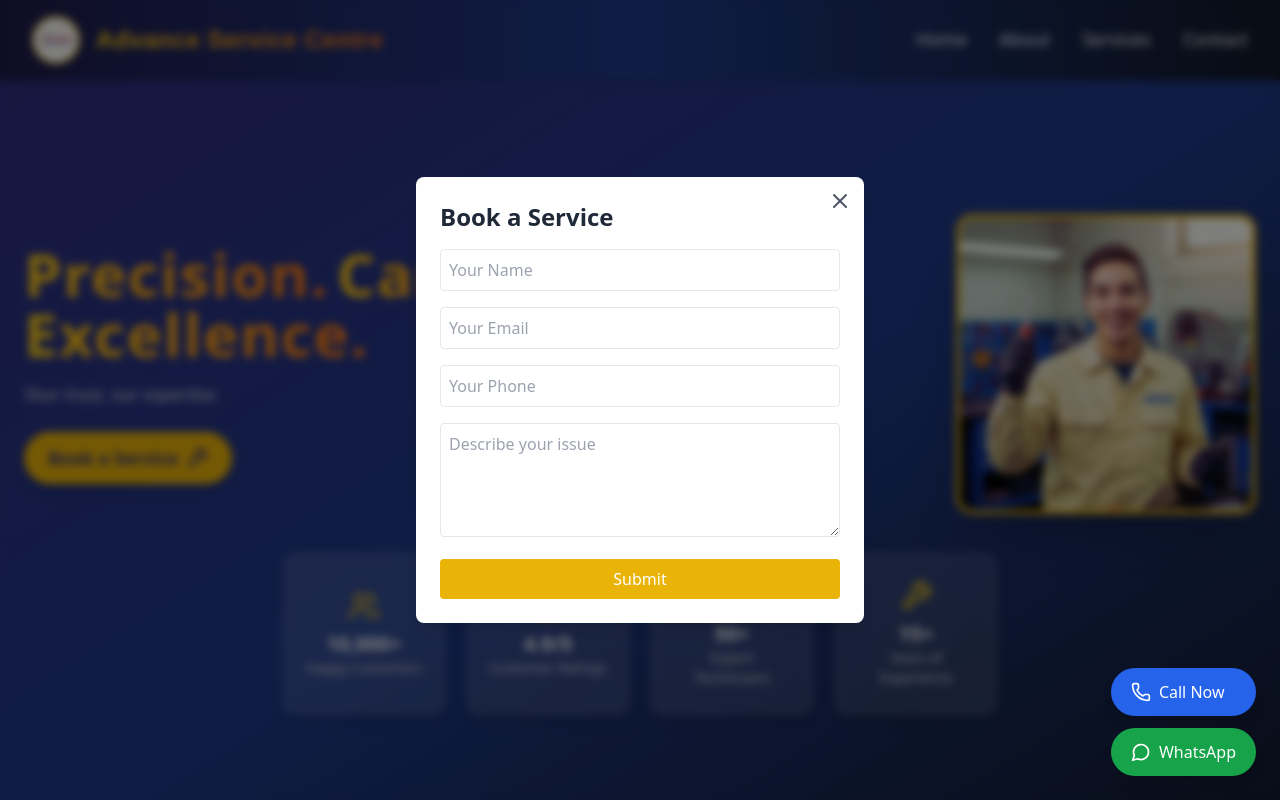
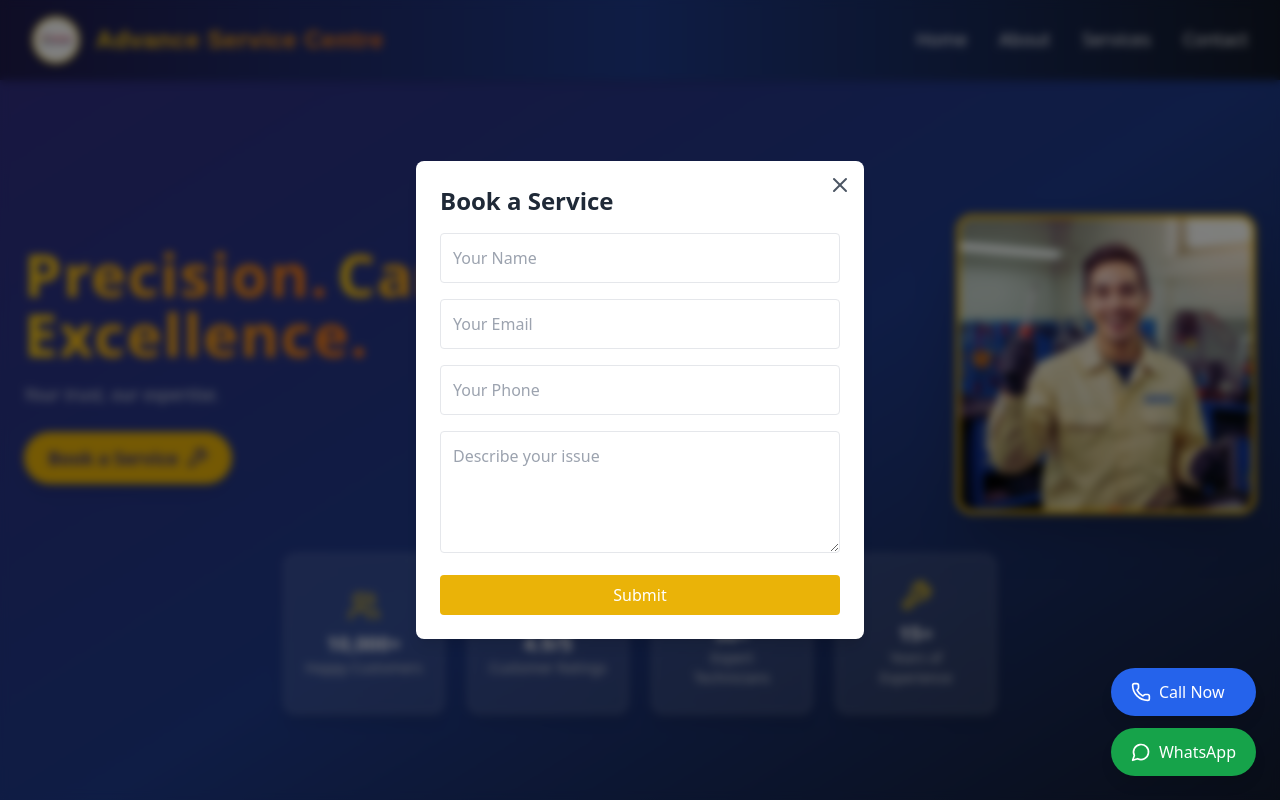
Before and after one commit to aZhar-ROR/advance-service-centre-frontend, a React (Vite) app: page / in a window 1280 px wide. Both pictures are taken after a click on the button "Book a Service". Shown: the top 800 px of the page. Built offline with nearby package versions, Linux system fonts and the light colour scheme.

Commit message:
feat: Implement contact form submission logic and refactor Hero and Contact components

```diff
--- a/src/components/Contact.jsx
+++ b/src/components/Contact.jsx
@@ -1,6 +1,6 @@
 import { useState } from "react";
 import { motion } from "framer-motion";
-import axios from "axios";
+import { submitContactForm } from "../utils/submitContactForm";
 const phoneRegex = /^\+\d{1,3}\d{7,14}$/;
 
 const Contact = () => {
@@ -18,15 +18,14 @@ const Contact = () => {
 
   const handleSubmit = async (e) => {
     e.preventDefault();
-    try {
-      await axios.post("http://localhost:5000/send-message", formData);
-      setStatus("Message Sent Successfully!");
-      setError(false);
+    const result = await submitContactForm({
+      ...formData,
+      form_type: "contact",
+    });
+    setStatus(result.message);
+    setError(!result.success);
+    if (result.success) {
       setFormData({ name: "", phone: "", message: "" });
-    } catch (error) {
-      console.error(error);
-      setStatus("Failed to send message. Try again later.");
-      setError(true);
     }
   };
 
--- a/src/components/Hero.jsx
+++ b/src/components/Hero.jsx
@@ -2,6 +2,7 @@ import { useState } from "react";
 import { motion } from "framer-motion";
 import heroImage from "../assets/hero-face-2.jpg";
 import { Wrench, Star, Users, ShieldCheck, X } from "lucide-react";
+import { submitContactForm } from "../utils/submitContactForm"; // make sure this path is correct
 
 const sentence = "Precision. Care. Excellence.".split(" ");
 const subtext = "Your trust, our expertise.";
@@ -15,11 +16,38 @@ const stats = [
 
 const Hero = () => {
   const [isModalOpen, setIsModalOpen] = useState(false);
+  const [formData, setFormData] = useState({
+    name: "",
+    email: "",
+    phone: "",
+    message: "",
+  });
+  const [status, setStatus] = useState("");
+  const [error, setError] = useState(false);
+
+  const handleChange = (e) =>
+    setFormData({ ...formData, [e.target.name]: e.target.value });
+
+  const handleSubmit = async (e) => {
+    e.preventDefault();
+    const result = await submitContactForm({
+      ...formData,
+      form_type: "book_service",
+    });
+    setStatus(result.message);
+    setError(!result.success);
+
+    if (result.success) {
+      setFormData({ name: "", email: "", phone: "", message: "" });
+    }
+  };
 
   return (
-    <section id="home" className="min-h-screen flex flex-col items-center justify-center px-6 bg-gradient-to-br from-indigo-900 via-blue-900 to-gray-900 relative py-12">
+    <section
+      id="home"
+      className="min-h-screen flex flex-col items-center justify-center px-6 bg-gradient-to-br from-indigo-900 via-blue-900 to-gray-900 relative py-12"
+    >
       <div className="container mx-auto flex flex-col-reverse md:flex-row items-center justify-between gap-10">
-
         {/* Left: Text Content */}
         <motion.div
           initial={{ opacity: 0, x: -50 }}
@@ -41,13 +69,18 @@ const Hero = () => {
             ))}
           </h1>
 
-          <motion.p className="text-gray-300 mt-4 text-lg italic">{subtext}</motion.p>
+          <motion.p className="text-gray-300 mt-4 text-lg italic">
+            {subtext}
+          </motion.p>
 
           <motion.button
             whileHover={{ scale: 1.05 }}
             whileTap={{ scale: 0.95 }}
             className="mt-6 px-6 py-3 bg-yellow-500 text-indigo-900 font-semibold rounded-full shadow-lg hover:bg-yellow-600 transition flex items-center gap-2 text-lg mx-auto md:mx-0"
-            onClick={() => setIsModalOpen(true)}
+            onClick={() => {
+              setIsModalOpen(true);
+              setStatus("");
+            }}
           >
             Book a Service
             <Wrench size={22} />
@@ -56,30 +89,88 @@ const Hero = () => {
 
         {/* Right: Image */}
         <motion.div className="w-full max-w-[200px] md:max-w-[300px] bg-white rounded-2xl overflow-hidden border-4 border-yellow-500 shadow-2xl mx-auto md:mx-0">
-          <img src={heroImage} alt="Service Center" className="w-full h-full object-cover" />
+          <img
+            src={heroImage}
+            alt="Service Center"
+            className="w-full h-full object-cover"
+          />
         </motion.div>
       </div>
 
-      {/* Modal */}
+      {/* Modal Form */}
       {isModalOpen && (
         <div className="fixed inset-0 flex items-center justify-center bg-black bg-opacity-50 backdrop-blur-sm p-4 z-50">
           <div className="bg-white p-6 rounded-lg shadow-lg max-w-md w-full relative">
-            <button className="absolute top-3 right-3 text-gray-600 hover:text-gray-900" onClick={() => setIsModalOpen(false)}>
+            <button
+              className="absolute top-3 right-3 text-gray-600 hover:text-gray-900"
+              onClick={() => setIsModalOpen(false)}
+            >
               <X size={24} />
             </button>
-            <h2 className="text-2xl font-bold text-gray-800 mb-4">Book a Service</h2>
-            <form className="space-y-4">
-              <input type="text" placeholder="Your Name" className="w-full p-2 border rounded" required />
-              <input type="email" placeholder="Your Email" className="w-full p-2 border rounded" required />
-              <input type="text" placeholder="Your Phone" className="w-full p-2 border rounded" required />
-              <textarea placeholder="Describe your issue" className="w-full p-2 border rounded" rows="4" required></textarea>
-              <button type="submit" className="w-full bg-yellow-500 text-white py-2 rounded hover:bg-yellow-600">Submit</button>
+            <h2 className="text-2xl font-bold text-gray-800 mb-4">
+              Book a Service
+            </h2>
+
+            <form onSubmit={handleSubmit} className="space-y-4">
+              <input
+                type="text"
+                name="name"
+                value={formData.name}
+                onChange={handleChange}
+                placeholder="Your Name"
+                className="w-full p-3 border rounded"
+                required
+              />
+              <input
+                type="email"
+                name="email"
+                value={formData.email}
+                onChange={handleChange}
+                placeholder="Your Email"
+                className="w-full p-3 border rounded"
+                required
+              />
+              <input
+                type="text"
+                name="phone"
+                value={formData.phone}
+                onChange={handleChange}
+                placeholder="Your Phone"
+                className="w-full p-3 border rounded"
+                required
+              />
+              <textarea
+                name="message"
+                value={formData.message}
+                onChange={handleChange}
+                placeholder="Describe your issue"
+                className="w-full p-3 border rounded"
+                rows="4"
+                required
+              ></textarea>
+
+              <button
+                type="submit"
+                className="w-full bg-yellow-500 text-white py-2 rounded hover:bg-yellow-600"
+              >
+                Submit
+              </button>
+
+              {status && (
+                <p
+                  className={`mt-2 text-center text-sm ${
+                    error ? "text-red-600" : "text-green-600"
+                  }`}
+                >
+                  {status}
+                </p>
+              )}
             </form>
           </div>
         </div>
       )}
 
-            {/* Glass Cards - Statistics */}
+      {/* Statistics */}
       <div className="mt-10 grid grid-cols-2 sm:grid-cols-2 md:flex justify-center gap-6 w-full max-w-lg md:max-w-4xl">
         {stats.map((stat, index) => (
           <motion.div
@@ -90,7 +181,9 @@ const Hero = () => {
             className="glass-card w-36 h-36 md:w-40 md:h-40 p-5 flex flex-col justify-center items-center text-center rounded-xl backdrop-blur-lg bg-white/10 border border-white/30 shadow-lg"
           >
             <stat.icon size={32} className="text-yellow-400 mb-2" />
-            <h3 className="text-lg md:text-xl text-white font-bold">{stat.value}</h3>
+            <h3 className="text-lg md:text-xl text-white font-bold">
+              {stat.value}
+            </h3>
             <p className="text-gray-300 text-xs md:text-sm">{stat.title}</p>
           </motion.div>
         ))}
--- /dev/null
+++ b/src/utils/submitContactForm.js
@@ -0,0 +1,9 @@
+import axios from "axios";
+export async function submitContactForm(formData, endpoint = "http://localhost:5000/send-message") {
+  try {
+    await axios.post(endpoint, formData);
+    return { success: true, message: "Message Sent Successfully! Our team will contact you shortly." };
+  } catch (error) {
+    return { success: false, message: "Failed to send message. Try again later." };
+  }
+}
```
